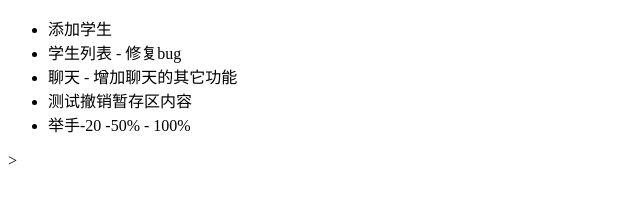
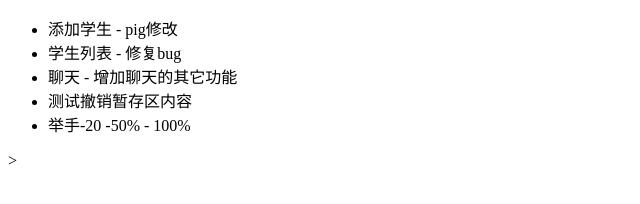
Before and after one commit to 158402/student, a plain HTML site: page index.html in a window 1280 px wide. Shown: the full height of the page, 0-640 px from the left. Drawn offline with Linux system fonts and the light colour scheme.

Commit message:
pig修改了第四行第八行

```diff
--- a/index.html
+++ b/index.html
@@ -1,11 +1,11 @@
 <!DOCTYPE html>
 <html>
 <head>
-	<title>学生管理</title>
+	<title>学生管理 -pig修改</title>
 </head>
 <body>
 	<ul>
-		<li>添加学生</li>
+		<li>添加学生 - pig修改</li>
 		<li>学生列表 - 修复bug</li>
 		<li>聊天 - 增加聊天的其它功能</li>
 		<li>测试撤销暂存区内容</li>
```
